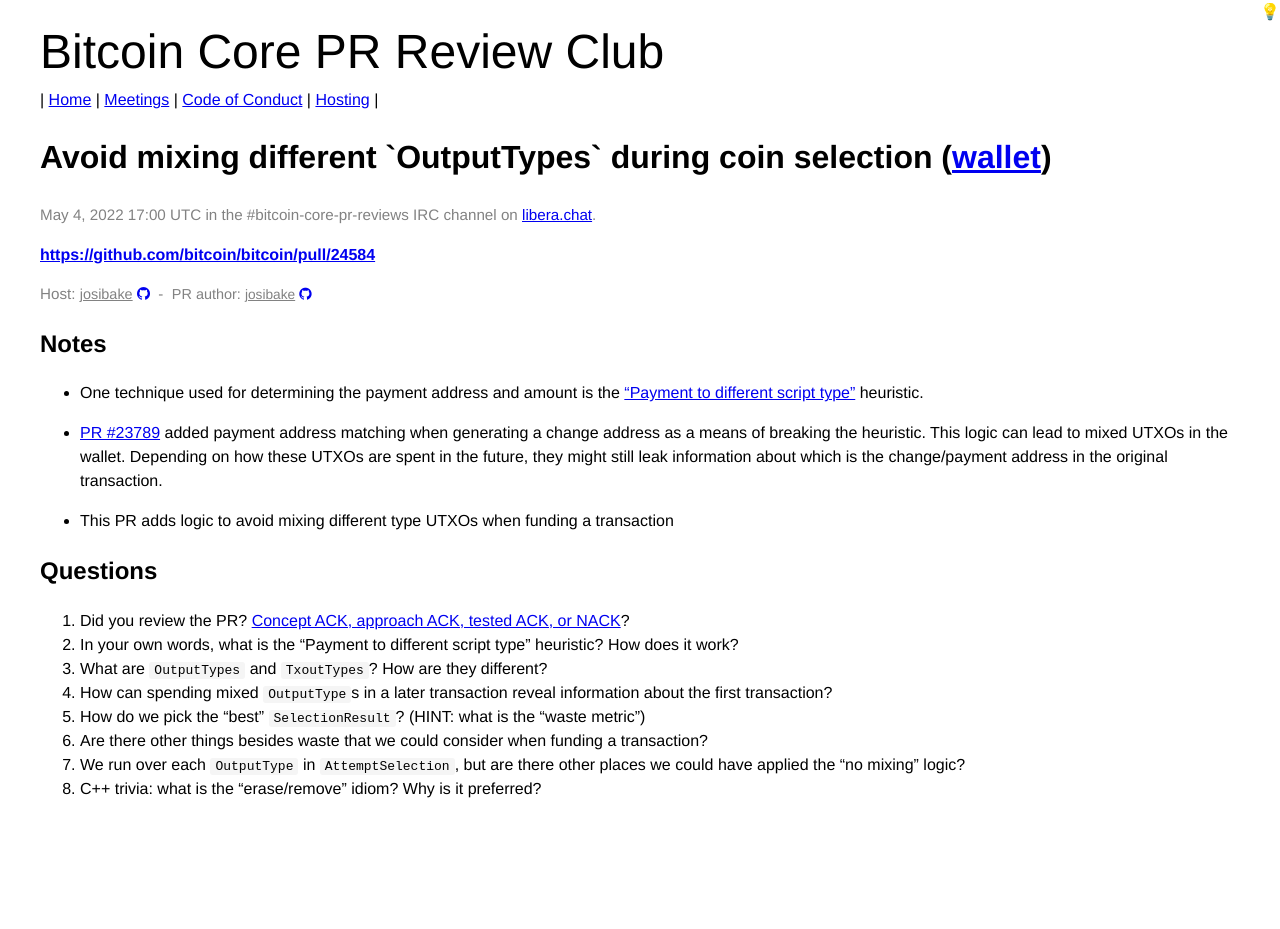
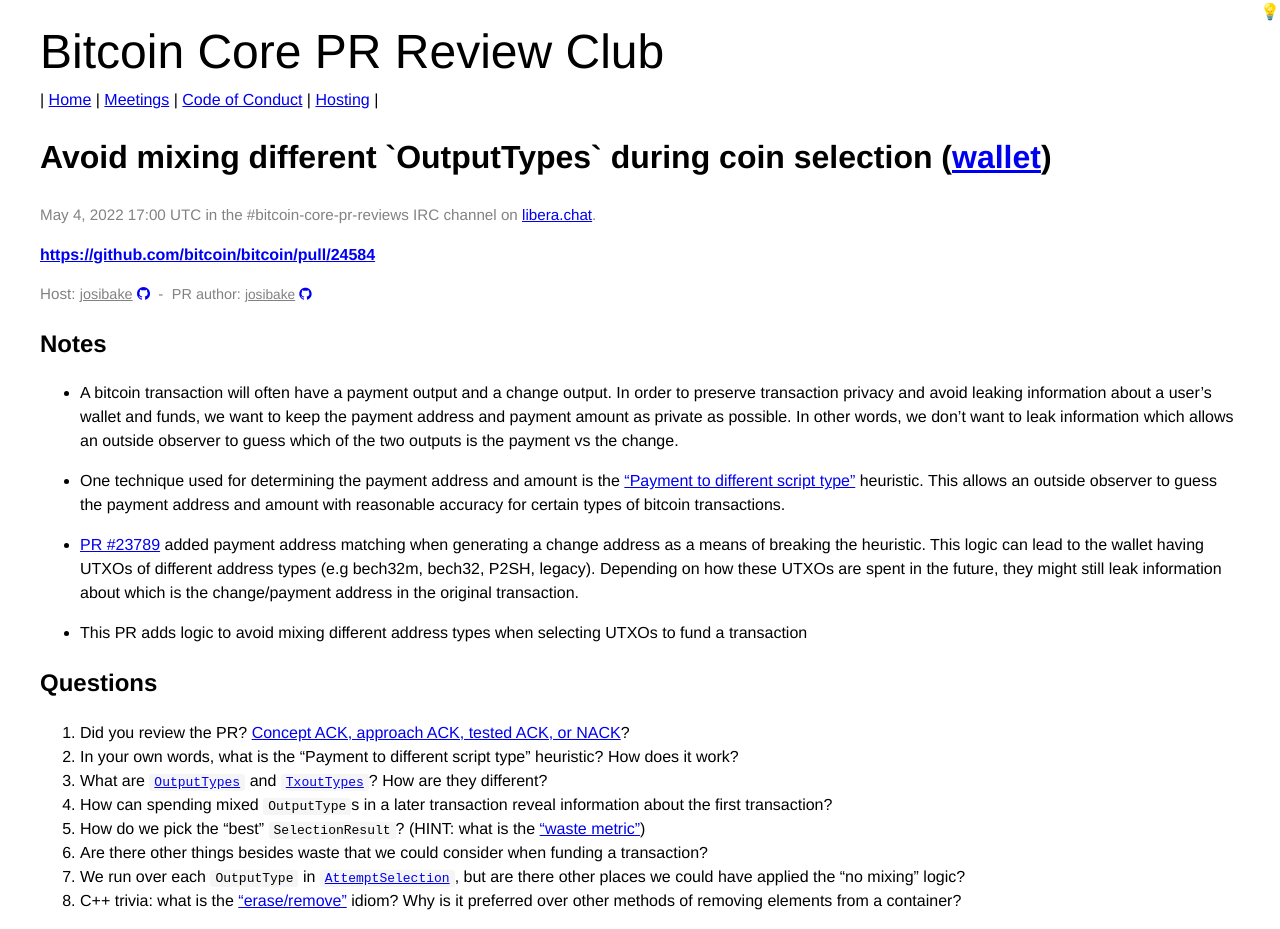
Before and after one commit to bitcoin-core-review-club/website, a Jekyll site: the page built from _posts/2022-05-04-#24584.md, in a window 1280 px wide. Built offline with Jekyll 4.4.1, drawn with Linux system fonts in a browser that asks for light colours.

Commit message:
update notes with links and better explanations

```diff
--- a/_posts/2022-05-04-#24584.md
+++ b/_posts/2022-05-04-#24584.md
@@ -12,21 +12,23 @@
 
 ## Notes
 
-* One technique used for determining the payment address and amount is the ["Payment to different script type"](https://en.bitcoin.it/wiki/Privacy#Sending_to_a_different_script_type) heuristic.
+* A bitcoin transaction will often have a payment output and a change output. In order to preserve transaction privacy and avoid leaking information about a user's wallet and funds, we want to keep the payment address and payment amount as private as possible. In other words, we don't want to leak information which allows an outside observer to guess which of the two outputs is the payment vs the change.
 
-* [PR #23789](https://github.com/bitcoin/bitcoin/pull/23789) added payment address matching when generating a change address as a means of breaking the heuristic. This logic can lead to mixed UTXOs in the wallet. Depending on how these UTXOs are spent in the future, they might still leak information about which is the change/payment address in the original transaction.
+* One technique used for determining the payment address and amount is the ["Payment to different script type"](https://en.bitcoin.it/wiki/Privacy#Sending_to_a_different_script_type) heuristic. This allows an outside observer to guess the payment address and amount with reasonable accuracy for certain types of bitcoin transactions.
 
-* This PR adds logic to avoid mixing different type UTXOs when funding a transaction
+* [PR #23789](https://github.com/bitcoin/bitcoin/pull/23789) added payment address matching when generating a change address as a means of breaking the heuristic. This logic can lead to the wallet having UTXOs of different address types (e.g bech32m, bech32, P2SH, legacy). Depending on how these UTXOs are spent in the future, they might still leak information about which is the change/payment address in the original transaction.
+
+* This PR adds logic to avoid mixing different address types when selecting UTXOs to fund a transaction
 
 ## Questions
 1. Did you review the PR? [Concept ACK, approach ACK, tested ACK, or NACK](https://github.com/bitcoin/bitcoin/blob/master/CONTRIBUTING.md#peer-review)?
 2. In your own words, what is the "Payment to different script type" heuristic? How does it work?
-3. What are `OutputTypes` and `TxoutTypes`? How are they different?
+3. What are [`OutputTypes`](https://github.com/bitcoin/bitcoin/blob/be7a5f2fc400e7a3ef72dedbdcf49dd6c96d4f9e/src/outputtype.h#L18) and [`TxoutTypes`](https://github.com/bitcoin/bitcoin/blob/be7a5f2fc400e7a3ef72dedbdcf49dd6c96d4f9e/src/script/standard.h#L59)? How are they different?
 4. How can spending mixed `OutputType`s in a later transaction reveal information about the first transaction?
-5. How do we pick the "best" `SelectionResult`? (HINT: what is the "waste metric")
+5. How do we pick the "best" `SelectionResult`? (HINT: what is the ["waste metric"](https://github.com/bitcoin/bitcoin/blob/be7a5f2fc400e7a3ef72dedbdcf49dd6c96d4f9e/src/wallet/coinselection.cpp#L374))
 6. Are there other things besides waste that we could consider when funding a transaction?
-7. We run over each `OutputType` in `AttemptSelection`, but are there other places we could have applied the "no mixing" logic?
-8. C++ trivia: what is the "erase/remove" idiom? Why is it preferred?
+7. We run over each `OutputType` in [`AttemptSelection`](https://github.com/bitcoin/bitcoin/pull/24584/files#diff-6e06b309cd494ef5da4e78aa0929a980767edd12342137f268b9219167064d13R433-R448), but are there other places we could have applied the "no mixing" logic?
+8. C++ trivia: what is the ["erase/remove"](https://github.com/bitcoin/bitcoin/pull/24584/commits/68d96078714c1ed1804c293a2f05c3fb33092efa#diff-6e06b309cd494ef5da4e78aa0929a980767edd12342137f268b9219167064d13R551-R557) idiom? Why is it preferred over other methods of removing elements from a container?
 
 <!-- TODO: After meeting, uncomment and add meeting log between the irc tags
 ## Meeting Log
```
